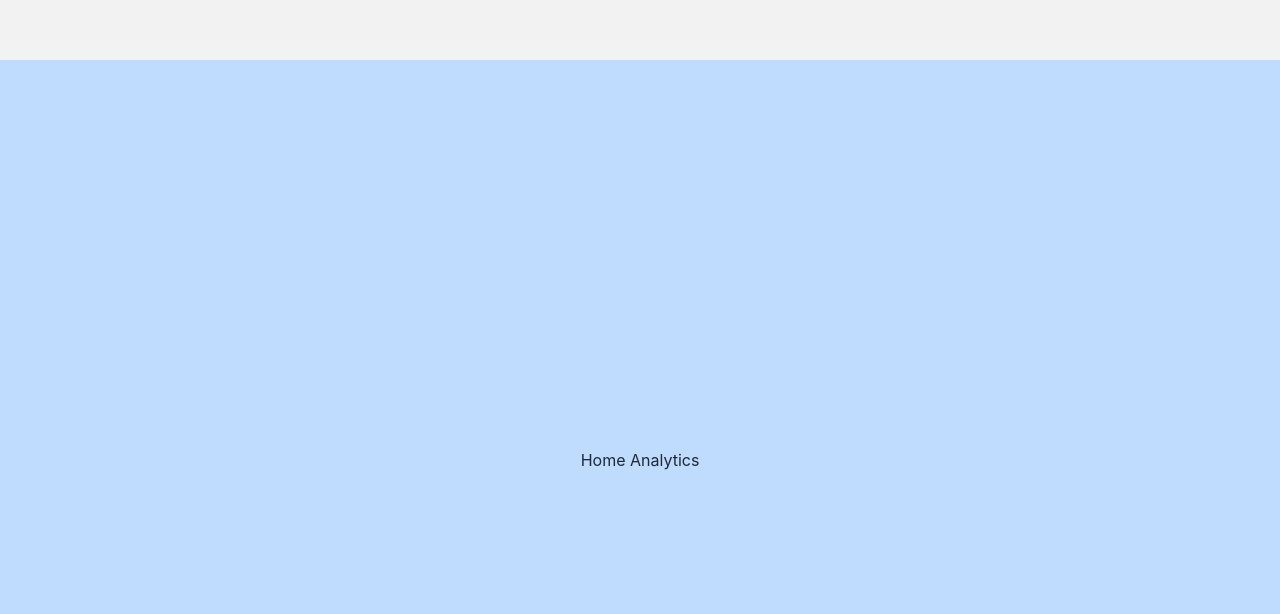
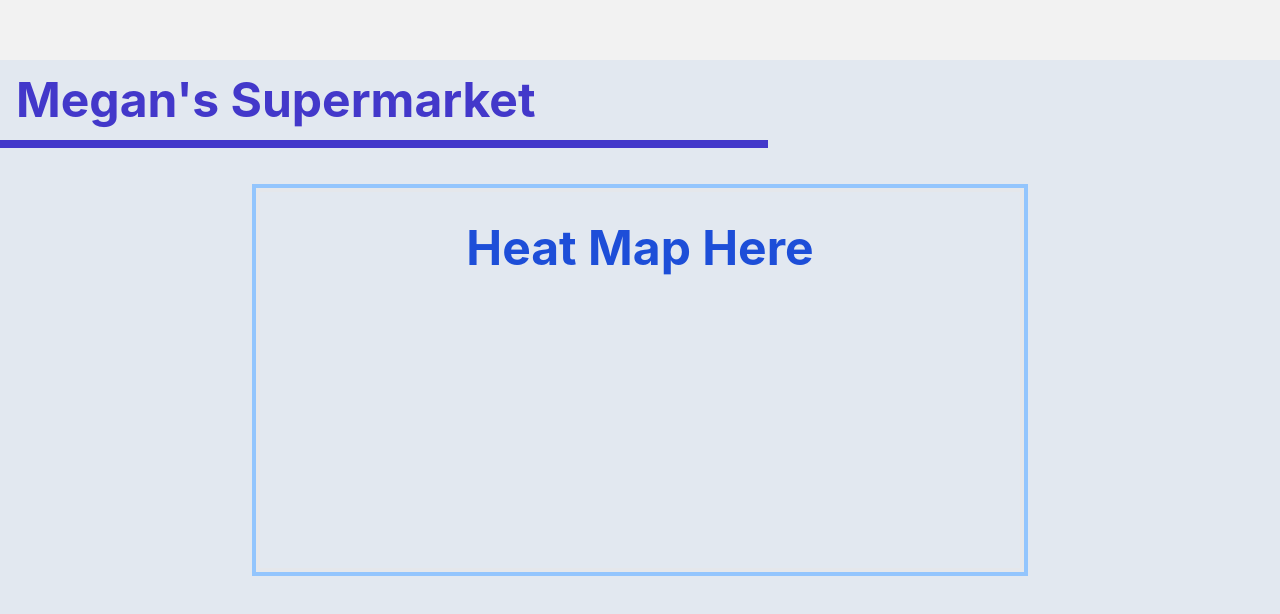
Before and after one commit to RussellDash332/Legwork, a React (Create React App) app in the folder src/frontend/project-app/: page /home in a window 1280 px wide. Shown: the part 836-1450 px from the top of the page. Built offline with nearby package versions, Linux system fonts and the light colour scheme; no server answers.

Commit message:
Add live analytics skeleton

```diff
--- a/src/frontend/project-app/src/pages/HomePage/components/HomeAnalytics.js
+++ b/src/frontend/project-app/src/pages/HomePage/components/HomeAnalytics.js
@@ -2,8 +2,12 @@ import React, { useEffect, useState } from "react";
 
 const HomeAnalytics = () => {
     return (
-        <div className="hero min-h-screen w-full bg-blue-200">
-            <p>Home Analytics</p>
+        <div className="flex flex-col min-h-screen w-full bg-slate-200 justify-start">
+            <h1 className="text-5xl font-bold p-4 text-indigo-700">Megan's Supermarket</h1>
+            <hr className="w-3/5 h-2 bg-indigo-700 border-0" />
+            <div className="mx-auto content-center flex box-border border-4 h-96 w-3/5 m-10 p-4 outline outline-4 outline-blue-300">
+                <h1 className="text-5xl mx-auto font-bold p-4 text-blue-700">Heat Map Here</h1>
+            </div>
         </div>
     );
 }
```
